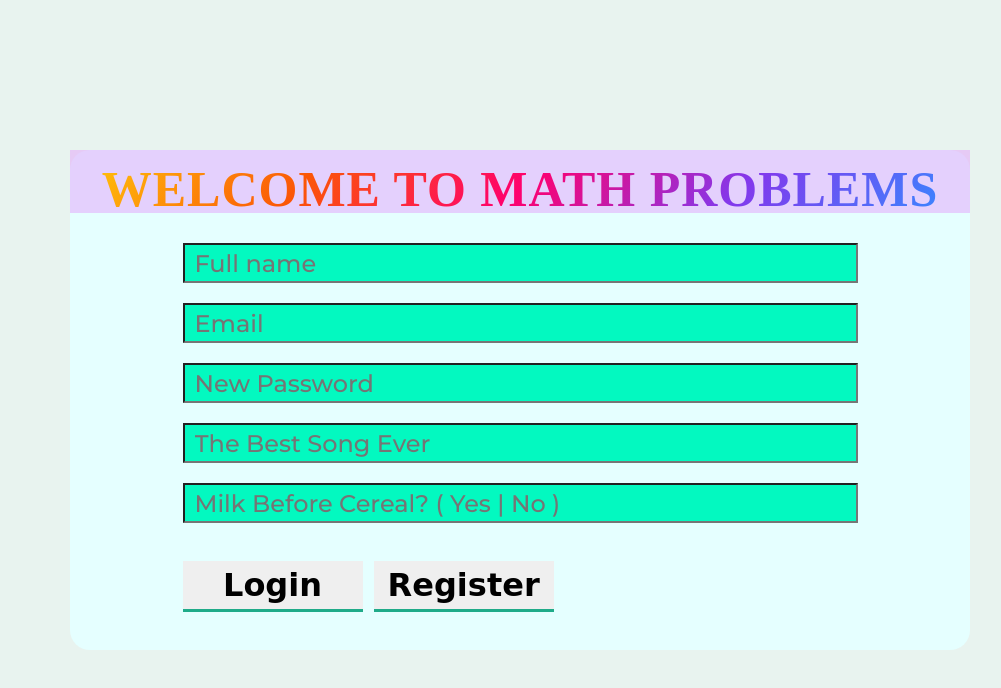
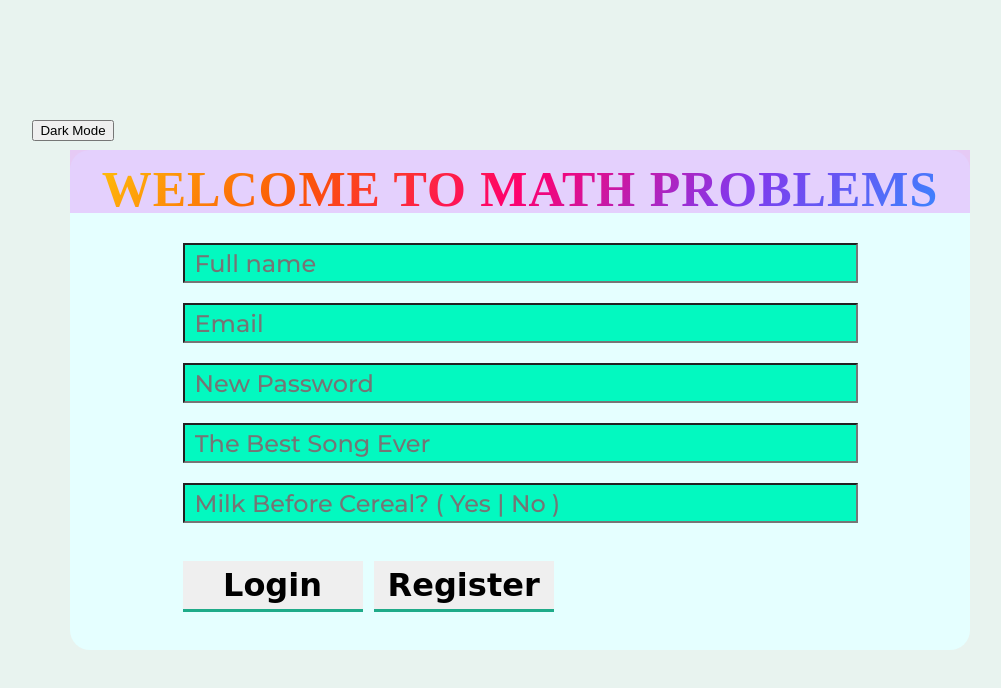
Before and after one commit to boddunethaji/project1, a plain HTML site: page index.html in a window 1280 px wide. Shown: the whole page, without its empty margins (230-1231 px from the left). Drawn offline with Linux system fonts and the light colour scheme; a web font is replaced by a local one.

Commit message:
Update index.html

```diff
--- a/index.html
+++ b/index.html
@@ -1,5 +1,18 @@
 <!DOCTYPE html>
 <html>
+
+    <div id="content_container">
+<div id="content_container">
+<button onclick="myFunction()">Dark Mode</button>
+
+<script>
+function myFunction() {
+   var element = document.body;
+   element.classList.toggle("dark-mode");
+}
+</script>
+</div>
+</div>
     <head>
         <meta charset="utf-8">
         <title>MATH's Lea</title>
```
